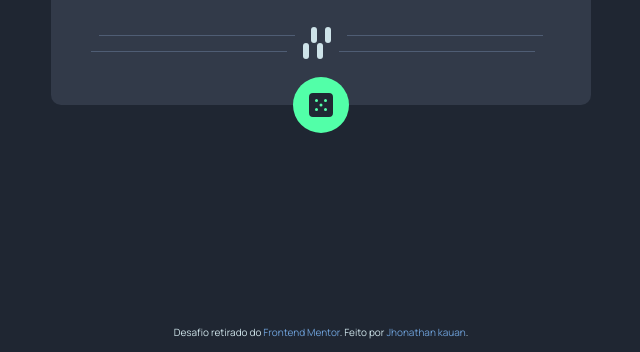
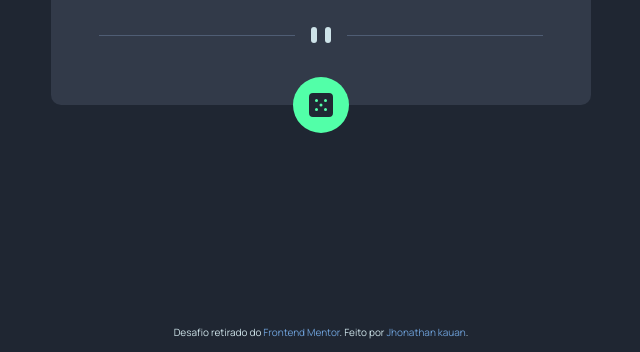
Before and after one commit to DevJhonathan-kn/advice-quote-api, a plain HTML site: page index.html in a window 1280 px wide. Shown: the part 445-797 px from the top of the page, 319-959 px from the left. Drawn offline with Linux system fonts and the light colour scheme; files that its build step writes are made by us from their sources.

Commit message:
:art: Edit index file
Add style files link, change and add html elements.

```diff
--- a/index.html
+++ b/index.html
@@ -1,7 +1,8 @@
 <!DOCTYPE html>
 <html lang="pt-BR">
 <head>
-  <link rel="stylesheet" href="./styles.css">
+  <link rel="stylesheet" href="./src/styles/styles.css">
+  <link rel="stylesheet" href="./src/styles/responsive.css">
   <meta charset="UTF-8">
   <meta name="viewport" content="width=device-width, initial-scale=1.0">
   <link rel="icon" type="image/png" sizes="32x32" href="./images/favicon-32x32.png">
@@ -16,14 +17,14 @@
       <div class="card__wrapper">
         <h1 class="card__title">advice #117</h1>
         <q class="card__phrase">It is easy to sit up and take notice, whats's difficult is getting up and taking action.</q>
-        <div class="card__divider"><svg width="444" height="16" xmlns="http://www.w3.org/2000/svg"><g fill="none" fill-rule="evenodd"><path fill="#4F5D74" d="M0 8h196v1H0zM248 8h196v1H248z"/><g transform="translate(212)" fill="#CEE3E9"><rect width="6" height="16" rx="3"/><rect x="14" width="6" height="16" rx="3"/></g></g></svg></div>
+        <div class="card__divider"></div>
         <button class="card__button"><svg width="24" height="24" xmlns="http://www.w3.org/2000/svg"><path d="M20 0H4a4.005 4.005 0 0 0-4 4v16a4.005 4.005 0 0 0 4 4h16a4.005 4.005 0 0 0 4-4V4a4.005 4.005 0 0 0-4-4ZM7.5 18a1.5 1.5 0 1 1 0-3 1.5 1.5 0 0 1 0 3Zm0-9a1.5 1.5 0 1 1 0-3 1.5 1.5 0 0 1 0 3Zm4.5 4.5a1.5 1.5 0 1 1 0-3 1.5 1.5 0 0 1 0 3Zm4.5 4.5a1.5 1.5 0 1 1 0-3 1.5 1.5 0 0 1 0 3Zm0-9a1.5 1.5 0 1 1 0-3 1.5 1.5 0 0 1 0 3Z" fill="#202733"/></svg></button>
       </div>
     </div>
   </main>
   <footer class="attribution">
-    Desafio retirado do <a href="https://www.frontendmentor.io?ref=challenge" target="_blank">Frontend Mentor</a>.
-    Feito por <a href="https://github.com/jhonathan-kn" target="_blank">Jhonathan kauan</a>.
+    <span>Desafio retirado do <a href="https://www.frontendmentor.io?ref=challenge" target="_blank">Frontend Mentor</a>.</span>
+    <span>Feito por <a href="https://github.com/jhonathan-kn" target="_blank">Jhonathan kauan</a>.</span>
   </footer>
 </body>
 </html>
```
